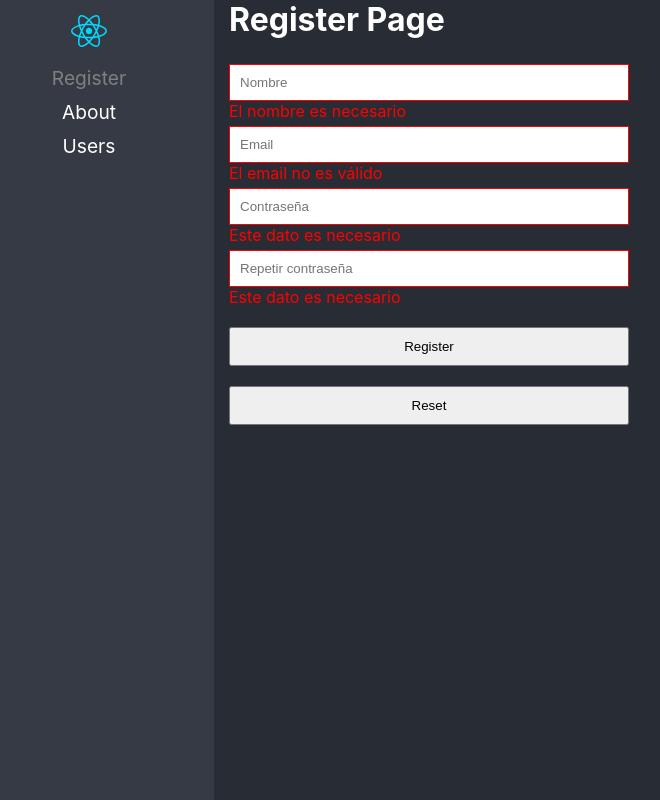
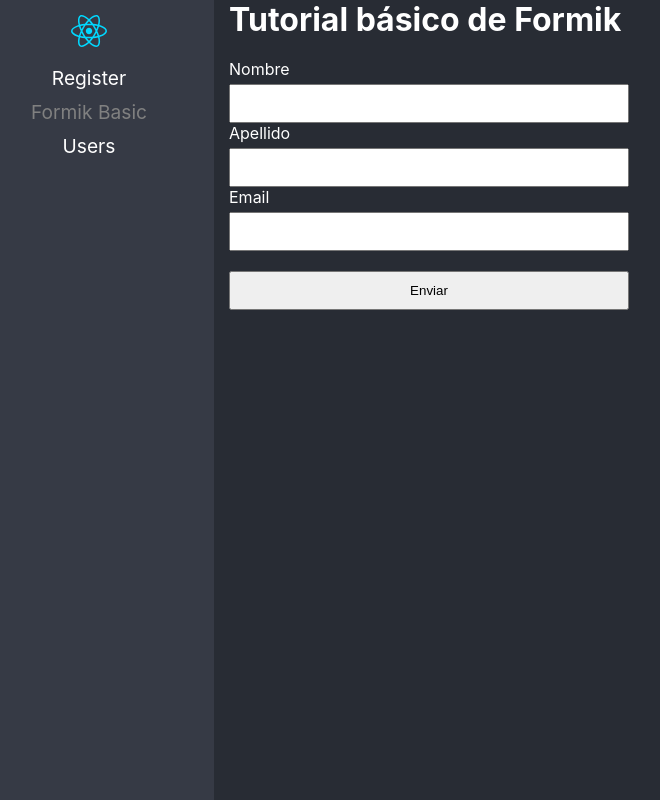
Before and after one commit to sebastian-asm/react-patterns, a React (Vite) app: page /formik-basic in a window 1280 px wide. Before the commit this address led to /register. Shown: the whole page, without its empty margins (36-696 px from the left). Built offline with nearby package versions, Linux system fonts and the light colour scheme.

Commit message:
implementacion basica de formik

```diff
--- a/package.json
+++ b/package.json
@@ -9,6 +9,7 @@
     "preview": "vite preview"
   },
   "dependencies": {
+    "formik": "^2.2.9",
     "react": "^18.2.0",
     "react-dom": "^18.2.0",
     "react-router-dom": "^6.5.0"
--- /dev/null
+++ b/src/03-forms/pages/FormikBasicPage.tsx
@@ -0,0 +1,91 @@
+import { useFormik, FormikErrors } from 'formik';
+
+import '../styles/styles.css';
+
+interface FormValues {
+  firstName: string;
+  lastName: string;
+  email: string;
+}
+
+export const FormikBasicPage = () => {
+  const validate = ({ lastName, firstName, email }: FormValues) => {
+    const errors: FormikErrors<FormValues> = {};
+
+    if (!firstName.trim()) errors.firstName = 'El nombre es necesario';
+    if (!lastName.trim()) errors.lastName = 'El apellido es necesario';
+
+    if (!email) {
+      errors.email = 'El email es necesario';
+    } else if (
+      !/^[A-Z0-9._%+-]+@[A-Z0-9.-]+\.[A-Z]{2,4}$/i.test(values.email)
+    ) {
+      errors.email = 'El email no es válido';
+    }
+
+    return errors;
+  };
+
+  const {
+    handleChange,
+    values,
+    handleSubmit,
+    errors,
+    touched,
+    handleBlur,
+  } = useFormik({
+    initialValues: {
+      firstName: '',
+      lastName: '',
+      email: '',
+    },
+    onSubmit: (formData) => {
+      console.log(formData);
+    },
+    validate,
+  });
+
+  return (
+    <div>
+      <h1>Tutorial básico de Formik</h1>
+      <form noValidate onSubmit={handleSubmit}>
+        <label htmlFor="firstName">Nombre</label>
+        <input
+          onChange={handleChange}
+          value={values.firstName}
+          onBlur={handleBlur}
+          type="text"
+          name="firstName"
+          id="firstName"
+        />
+        {errors.firstName && touched.firstName && (
+          <span>{errors.firstName}</span>
+        )}
+
+        <label htmlFor="lastName">Apellido</label>
+        <input
+          onChange={handleChange}
+          value={values.lastName}
+          onBlur={handleBlur}
+          type="text"
+          name="lastName"
+          id="lastName"
+        />
+        {errors.lastName && touched.lastName && <span>{errors.lastName}</span>}
+
+        <label htmlFor="email">Email</label>
+        <input
+          onChange={handleChange}
+          value={values.email}
+          onBlur={handleBlur}
+          type="email"
+          name="email"
+          id="email"
+        />
+        {errors.email && touched.email && <span>{errors.email}</span>}
+
+        <button type="submit">Enviar</button>
+      </form>
+    </div>
+  );
+};
--- a/src/routes/Navigation.tsx
+++ b/src/routes/Navigation.tsx
@@ -6,6 +6,7 @@ import {
   Navigate,
 } from 'react-router-dom';
 
+import { FormikBasicPage } from '../03-forms/pages/FormikBasicPage';
 import { RegisterPage } from '../03-forms/pages/RegisterPage';
 import logo from '../assets/react.svg';
 
@@ -24,8 +25,8 @@ export const Navigation = () => {
               </NavLink>
             </li>
             <li>
-              <NavLink to="/about" className={navActive}>
-                About
+              <NavLink to="/formik-basic" className={navActive}>
+                Formik Basic
               </NavLink>
             </li>
             <li>
@@ -38,7 +39,7 @@ export const Navigation = () => {
 
         <Routes>
           <Route path="/register" element={<RegisterPage />} />
-          <Route path="/about" element={<h1>About Page</h1>} />
+          <Route path="/formik-basic" element={<FormikBasicPage />} />
           <Route path="/users" element={<h1>Users Page</h1>} />
           <Route path="/*" element={<Navigate to="/register" replace />} />
         </Routes>
```
Also changed, not shown: 1 other file (tests, documents, lock files or other folders).
